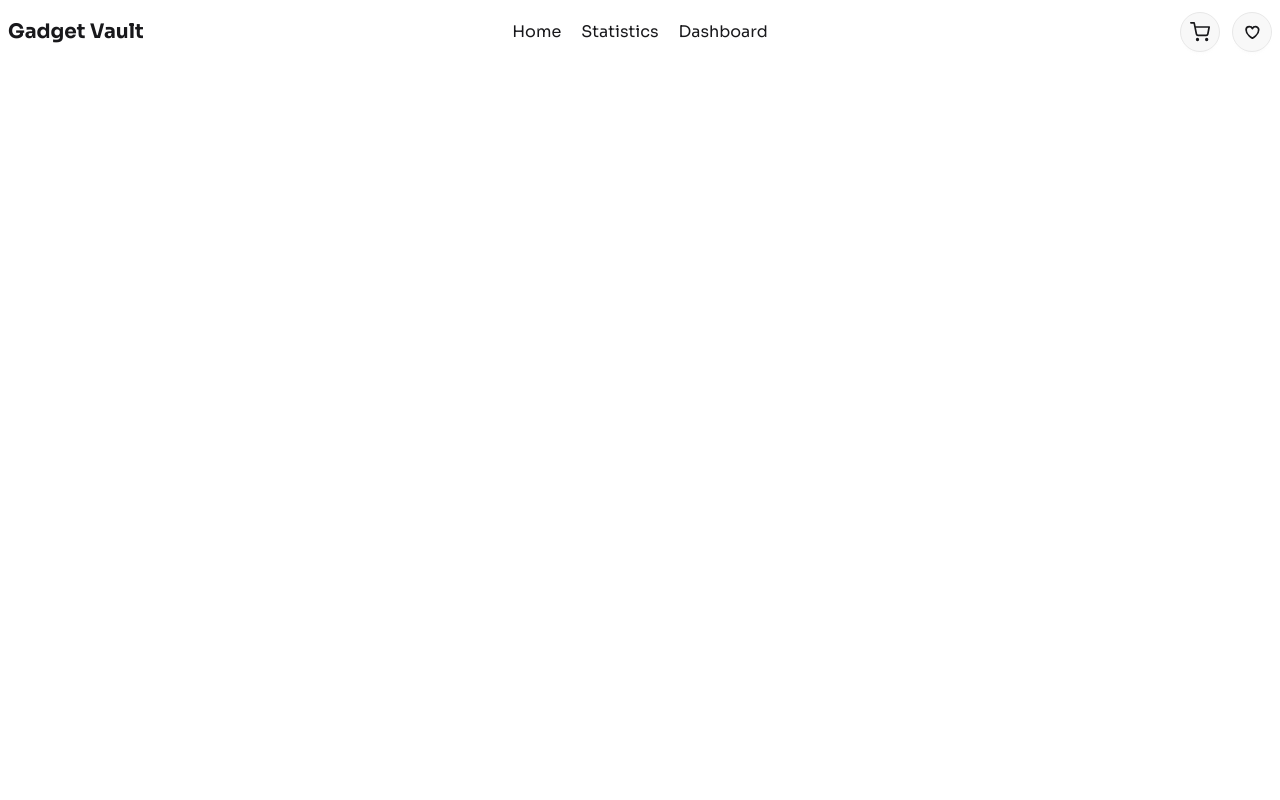
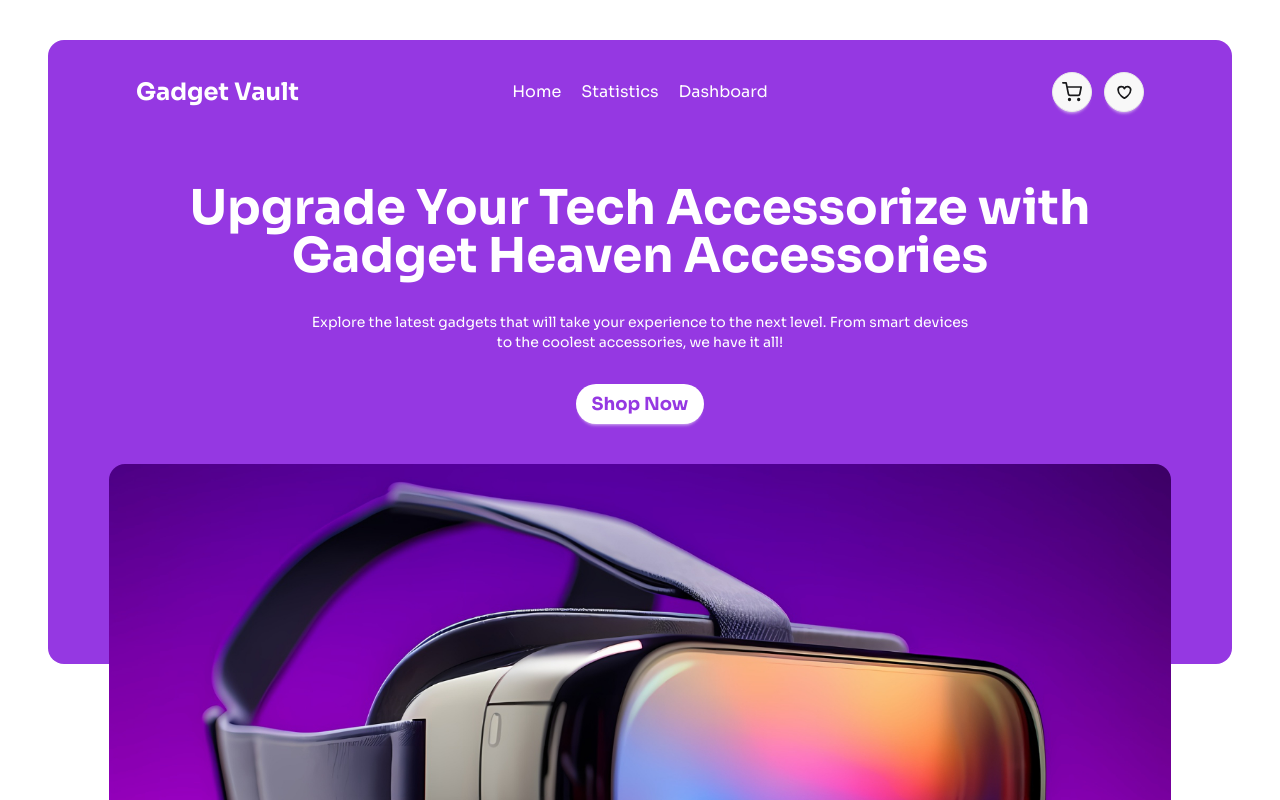
Before and after one commit to tausifislamsheik/Gadget-Vault, a React (Vite) app: page / in a window 1280 px wide. Shown: the top 800 px of the page. Built offline with nearby package versions, Linux system fonts and the light colour scheme.

Commit message:
Banner section completed

```diff
--- /dev/null
+++ b/src/components/Banner/Banner.jsx
@@ -0,0 +1,18 @@
+import bannerImg from '../../assets/banner.jpg'
+
+const Banner = () => {
+    return (
+        <div className='flex justify-center'>
+            <div className="relative space-y-8 text-center mt-10 pb-44 lg:pb-60 px-5">
+                <h1 className="text-xl lg:text-5xl font-bold">Upgrade Your Tech Accessorize with <br /> Gadget Heaven Accessories</h1>
+                <p className='text-sm'>Explore the latest gadgets that will take your experience to the next level. From smart devices <br /> to the coolest accessories, we have it all!</p>
+                <button className="btn text-[#9538E2] lg:text-lg font-bold bg-white p-2 px-4 rounded-full border-none">Shop Now</button>
+            </div>
+            <div className='absolute mt-80 pb-40'>
+                <img className='w-80 lg:w-[1062px] lg:h-[563px] rounded-2xl object-cover' src={bannerImg} alt="" />
+            </div>
+        </div>
+    );
+};
+
+export default Banner;
--- a/src/components/Home/Home.jsx
+++ b/src/components/Home/Home.jsx
@@ -1,9 +1,11 @@
+import Banner from "../Banner/Banner";
 import Navbar from "../Navbar/Navbar";
 
 const Home = () => {
     return (
-        <div>
+        <div className="bg-[#9538e2] text-white mx-4 lg:mx-12 mt-4 lg:mt-10 lg:px-20 rounded-2xl">
             <Navbar></Navbar>
+            <Banner></Banner>
         </div>
     );
 };
--- a/src/components/Navbar/Navbar.jsx
+++ b/src/components/Navbar/Navbar.jsx
@@ -8,7 +8,7 @@ const Navbar = () => {
     <li><NavLink>Dashboard</NavLink></li>
     </>
     return (
-        <div className="navbar">
+        <div className="navbar py-8">
             <div className="navbar-start">
                 <div className="dropdown">
                 <div tabIndex={0} role="button" className="btn btn-ghost lg:hidden">
@@ -20,7 +20,7 @@ const Navbar = () => {
                     {navList}
                 </ul>
                 </div>
-                <h1 className="cursor-pointer font-bold text-xl">Gadget Vault</h1>
+                <h1 className="cursor-pointer font-bold lg:text-2xl">Gadget Vault</h1>
             </div>
             <div className="navbar-center hidden lg:flex">
                 <ul className="gap-5 menu-horizontal px-1">
```
Also changed, not shown: src/assets/Group.png (added), src/assets/banner.jpg (added).
